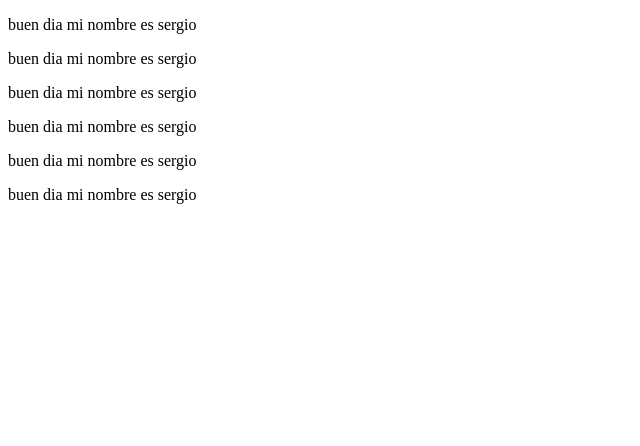
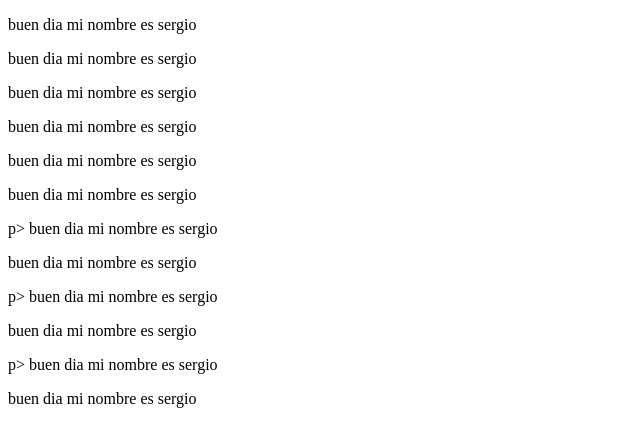
Before and after one commit to SergioMartinez1991/Guardia-Nacional, a plain HTML site: page index.html in a window 1280 px wide. Shown: the whole page, without its empty margins (0-640 px from the left). Drawn offline with Linux system fonts and the light colour scheme.

Commit message:
mi commit

```diff
--- a/index.html
+++ b/index.html
@@ -13,6 +13,9 @@
     <p> buen dia mi nombre es sergio </p>
     <p> buen dia mi nombre es sergio </p>
     <p> buen dia mi nombre es sergio </p>
+    <p> buen dia mi nombre es sergio </p>p> buen dia mi nombre es sergio </p>
+    <p> buen dia mi nombre es sergio </p>p> buen dia mi nombre es sergio </p>
+    <p> buen dia mi nombre es sergio </p>p> buen dia mi nombre es sergio </p>
     <p> buen dia mi nombre es sergio </p>
 
 
```
